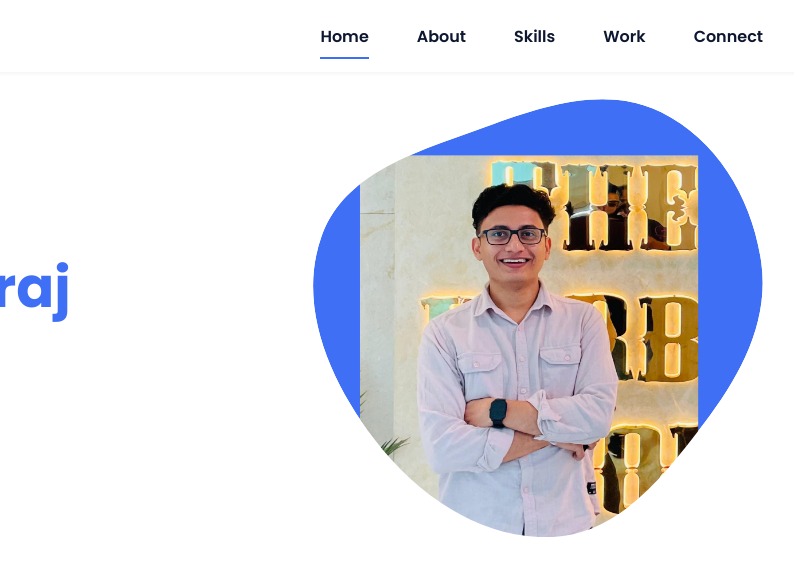
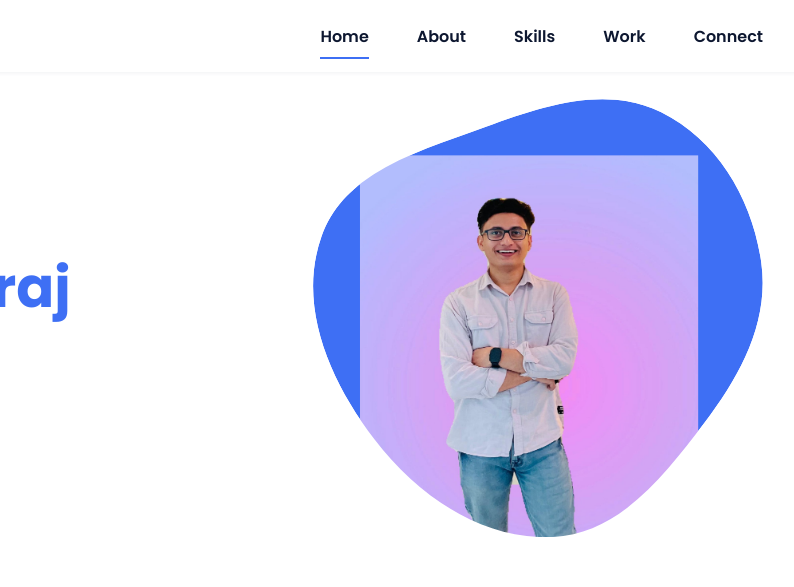
Before and after one commit to mrneilk/NavrajKhanal.github.io, a plain HTML site: page index.html in a window 1280 px wide. Shown: the top 587 px of the page, 389-1183 px from the left. Drawn offline with nearby package versions, Linux system fonts and the light colour scheme.

Commit message:
Fix HTML formatting and update image references

```diff
--- a/index.html
+++ b/index.html
@@ -61,7 +61,7 @@
                         </mask>
                         <g mask="url(#mask0)">
                             <path d="M9.19024 145.964C34.0253 76.5814 114.865 54.7299 184.111 29.4823C245.804 6.98884 311.86 -14.9503 370.735 14.143C431.207 44.026 467.948 107.508 477.191 174.311C485.897 237.229 454.931 294.377 416.506 344.954C373.74 401.245 326.068 462.801 255.442 466.189C179.416 469.835 111.552 422.137 65.1576 361.805C17.4835 299.81 -17.1617 219.583 9.19024 145.964Z"/>
-                            <image class="home__blob-img" x="50" y="60" href="assets/img/IMG-20250805-WA0001.jpg"/>
+                            <image class="home__blob-img" x="50" y="60" href="assets/img/nvcopy2.JPG"/>
                         </g>
                     </svg>
                 </div>
```
